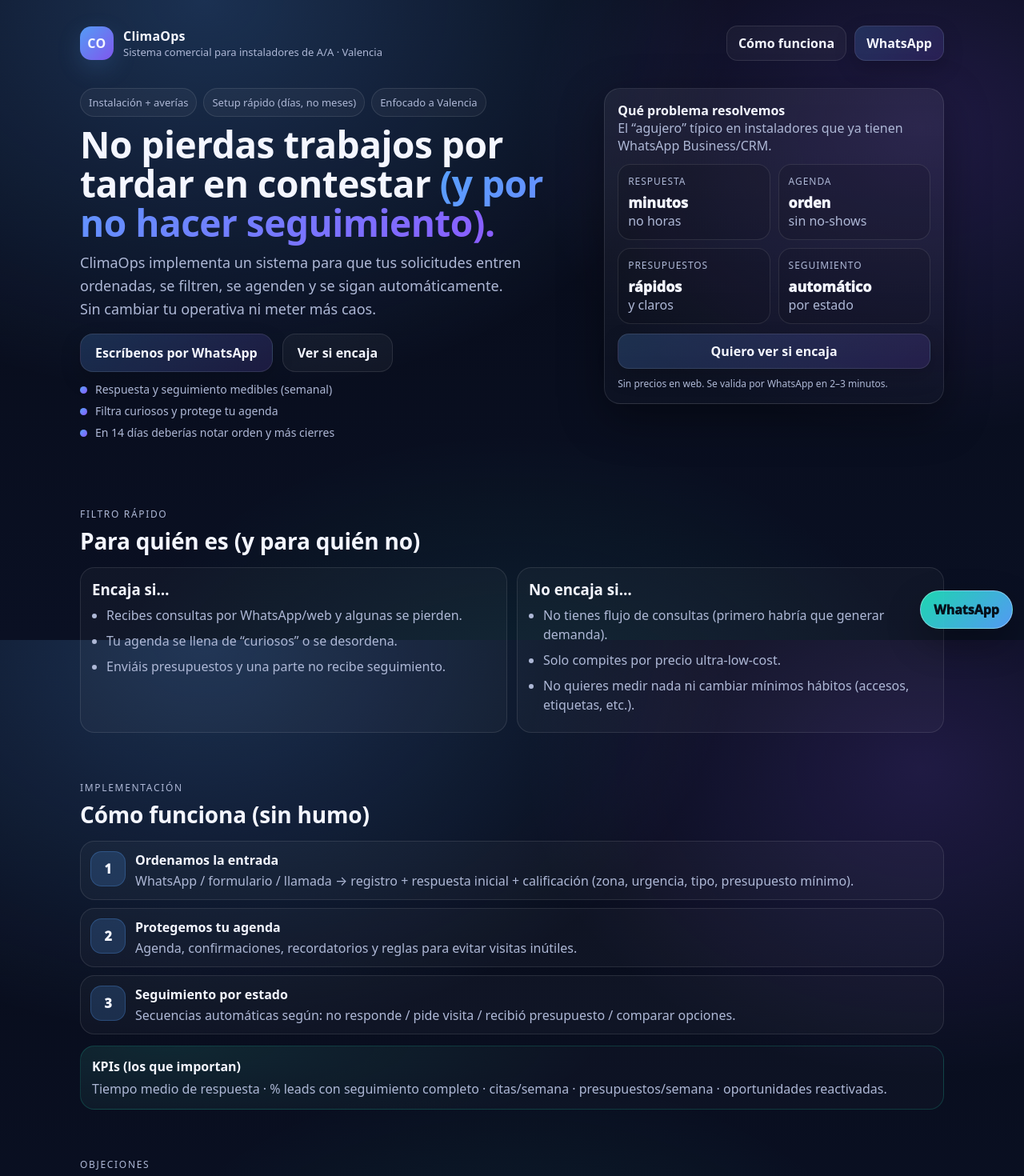
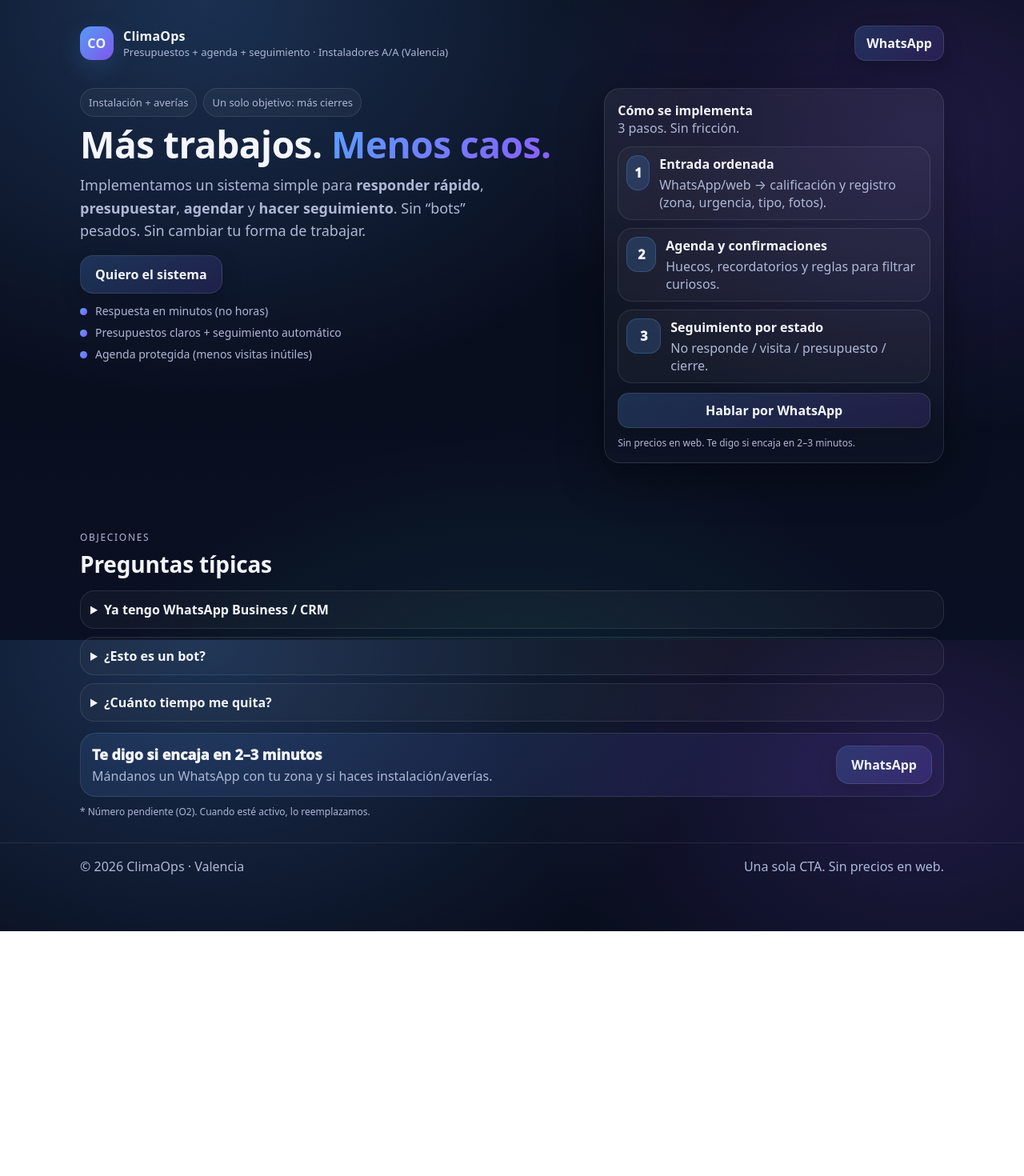
Before and after one commit to SafenSound21/climaops, a React (Vite) app: page / in a window 1280 px wide. Shown: the top 1470 px of the page at 80% size. After the commit the page ends 1164 px from the top, so only its background shows below. Built offline with nearby package versions, Linux system fonts and the light colour scheme.

Commit message:
Simplify landing + add ClimaOps favicon

```diff
--- a/index.html
+++ b/index.html
@@ -2,9 +2,10 @@
 <html lang="en">
   <head>
     <meta charset="UTF-8" />
-    <link rel="icon" type="image/svg+xml" href="/vite.svg" />
+    <link rel="icon" type="image/svg+xml" href="/favicon.svg" />
     <meta name="viewport" content="width=device-width, initial-scale=1.0" />
-    <title>climaops</title>
+    <meta name="description" content="ClimaOps: sistema de presupuestos, agenda y seguimiento para instaladores de aire acondicionado en Valencia." />
+    <title>ClimaOps · Más trabajos sin caos</title>
   </head>
   <body>
     <div id="root"></div>
--- a/src/App.tsx
+++ b/src/App.tsx
@@ -21,29 +21,6 @@
   return <span className="pill">{children}</span>;
 }
 
-function Section({ id, title, kicker, children }: { id?: string; title: string; kicker?: string; children: React.ReactNode }) {
-  return (
-    <section id={id} className="section">
-      <div className="container">
-        <div className="sectionHead">
-          {kicker ? <div className="kicker">{kicker}</div> : null}
-          <h2>{title}</h2>
-        </div>
-        {children}
-      </div>
-    </section>
-  );
-}
-
-function Card({ title, children }: { title: string; children: React.ReactNode }) {
-  return (
-    <div className="card">
-      <h3>{title}</h3>
-      <div className="muted">{children}</div>
-    </div>
-  );
-}
-
 function FAQ({ q, a }: { q: string; a: React.ReactNode }) {
   return (
     <details className="faq">
@@ -65,55 +42,48 @@
               </div>
               <div>
                 <div className="brandName">ClimaOps</div>
-                <div className="brandTag">Sistema comercial para instaladores de A/A · Valencia</div>
+                <div className="brandTag">Presupuestos + agenda + seguimiento · Instaladores A/A (Valencia)</div>
               </div>
             </div>
-            <div className="navCtas">
-              <a className="btn ghost" href="#como">Cómo funciona</a>
             <a className="btn" href={waLink()} target="_blank" rel="noreferrer">
               WhatsApp
             </a>
-            </div>
           </nav>
 
           <div className="hero">
             <div className="heroLeft">
               <div className="pills">
                 <Pill>Instalación + averías</Pill>
-                <Pill>Setup rápido (días, no meses)</Pill>
-                <Pill>Enfocado a Valencia</Pill>
+                <Pill>Un solo objetivo: más cierres</Pill>
               </div>
 
               <h1>
-                No pierdas trabajos por tardar en contestar
-                <span className="grad"> (y por no hacer seguimiento).</span>
+                Más trabajos.
+                <span className="grad"> Menos caos.</span>
               </h1>
               <p className="lead">
-                ClimaOps implementa un sistema para que tus solicitudes entren ordenadas, se filtren, se agenden y se sigan automáticamente.
-                Sin cambiar tu operativa ni meter más caos.
+                Implementamos un sistema simple para <b>responder rápido</b>, <b>presupuestar</b>, <b>agendar</b> y <b>hacer seguimiento</b>.
+                Sin “bots” pesados. Sin cambiar tu forma de trabajar.
               </p>
 
               <div className="heroCtas">
                 <a className="btn lg" href={waLink()} target="_blank" rel="noreferrer">
-                  Escríbenos por WhatsApp
-                </a>
-                <a className="btn lg ghost" href="#para-quien">
-                  Ver si encaja
+                  Quiero el sistema
                 </a>
               </div>
 
               <div className="micro">
                 <div className="microItem">
                   <span className="dot" />
-                  Respuesta y seguimiento medibles (semanal)
+                  Respuesta en minutos (no horas)
                 </div>
                 <div className="microItem">
                   <span className="dot" />
-                  Filtra curiosos y protege tu agenda
+                  Presupuestos claros + seguimiento automático
                 </div>
                 <div className="microItem">
                   <span className="dot" />
-                  En 14 días deberías notar orden y más cierres
+                  Agenda protegida (menos visitas inútiles)
                 </div>
               </div>
             </div>
@@ -122,39 +92,40 @@
               <div className="panel">
                 <div className="panelTop">
                   <div>
-                    <div className="panelTitle">Qué problema resolvemos</div>
-                    <div className="muted">El “agujero” típico en instaladores que ya tienen WhatsApp Business/CRM.</div>
+                    <div className="panelTitle">Cómo se implementa</div>
+                    <div className="muted">3 pasos. Sin fricción.</div>
                   </div>
                 </div>
 
-                <div className="metricGrid">
-                  <div className="metric">
-                    <div className="metricLabel">Respuesta</div>
-                    <div className="metricValue">minutos</div>
-                    <div className="muted">no horas</div>
+                <div className="steps compact">
+                  <div className="step">
+                    <div className="stepN">1</div>
+                    <div>
+                      <div className="stepTitle">Entrada ordenada</div>
+                      <div className="muted">WhatsApp/web → calificación y registro (zona, urgencia, tipo, fotos).</div>
                     </div>
-                  <div className="metric">
-                    <div className="metricLabel">Agenda</div>
-                    <div className="metricValue">orden</div>
-                    <div className="muted">sin no-shows</div>
                   </div>
-                  <div className="metric">
-                    <div className="metricLabel">Presupuestos</div>
-                    <div className="metricValue">rápidos</div>
-                    <div className="muted">y claros</div>
+                  <div className="step">
+                    <div className="stepN">2</div>
+                    <div>
+                      <div className="stepTitle">Agenda y confirmaciones</div>
+                      <div className="muted">Huecos, recordatorios y reglas para filtrar curiosos.</div>
                     </div>
-                  <div className="metric">
-                    <div className="metricLabel">Seguimiento</div>
-                    <div className="metricValue">automático</div>
-                    <div className="muted">por estado</div>
+                  </div>
+                  <div className="step">
+                    <div className="stepN">3</div>
+                    <div>
+                      <div className="stepTitle">Seguimiento por estado</div>
+                      <div className="muted">No responde / visita / presupuesto / cierre.</div>
+                    </div>
                   </div>
                 </div>
 
                 <div className="panelCta">
                   <a className="btn full" href={waLink()} target="_blank" rel="noreferrer">
-                    Quiero ver si encaja
+                    Hablar por WhatsApp
                   </a>
-                  <div className="fine">Sin precios en web. Se valida por WhatsApp en 2–3 minutos.</div>
+                  <div className="fine">Sin precios en web. Te digo si encaja en 2–3 minutos.</div>
                 </div>
               </div>
             </div>
@@ -162,82 +133,27 @@
         </div>
       </header>
 
-      <Section
-        id="para-quien"
-        title="Para quién es (y para quién no)"
-        kicker="Filtro rápido"
-      >
-        <div className="grid">
-          <Card title="Encaja si…">
-            <ul className="bullets">
-              <li>Recibes consultas por WhatsApp/web y algunas se pierden.</li>
-              <li>Tu agenda se llena de “curiosos” o se desordena.</li>
-              <li>Enviáis presupuestos y una parte no recibe seguimiento.</li>
-            </ul>
-          </Card>
-          <Card title="No encaja si…">
-            <ul className="bullets">
-              <li>No tienes flujo de consultas (primero habría que generar demanda).</li>
-              <li>Solo compites por precio ultra-low-cost.</li>
-              <li>No quieres medir nada ni cambiar mínimos hábitos (accesos, etiquetas, etc.).</li>
-            </ul>
-          </Card>
-        </div>
-      </Section>
-
-      <Section
-        id="como"
-        title="Cómo funciona (sin humo)"
-        kicker="Implementación"
-      >
-        <div className="steps">
-          <div className="step">
-            <div className="stepN">1</div>
-            <div>
-              <div className="stepTitle">Ordenamos la entrada</div>
-              <div className="muted">WhatsApp / formulario / llamada → registro + respuesta inicial + calificación (zona, urgencia, tipo, presupuesto mínimo).</div>
-            </div>
-          </div>
-          <div className="step">
-            <div className="stepN">2</div>
-            <div>
-              <div className="stepTitle">Protegemos tu agenda</div>
-              <div className="muted">Agenda, confirmaciones, recordatorios y reglas para evitar visitas inútiles.</div>
-            </div>
-          </div>
-          <div className="step">
-            <div className="stepN">3</div>
-            <div>
-              <div className="stepTitle">Seguimiento por estado</div>
-              <div className="muted">Secuencias automáticas según: no responde / pide visita / recibió presupuesto / comparar opciones.</div>
-            </div>
-          </div>
+      <section className="section">
+        <div className="container">
+          <div className="sectionHead">
+            <div className="kicker">Objeciones</div>
+            <h2>Preguntas típicas</h2>
           </div>
 
-        <div className="callout">
-          <div className="calloutTitle">KPIs (los que importan)</div>
-          <div className="muted">
-            Tiempo medio de respuesta · % leads con seguimiento completo · citas/semana · presupuestos/semana · oportunidades reactivadas.
-          </div>
-        </div>
-      </Section>
-
-      <Section title="Preguntas típicas" kicker="Objeciones">
           <div className="faqGrid">
             <FAQ
               q="Ya tengo WhatsApp Business / CRM"
               a={
                 <>
-                Perfecto: no lo reemplazamos. Lo que falta casi siempre es la ejecución constante: reglas, agenda, seguimiento y medición.
-                Nosotros implementamos ese sistema encima de lo que ya usas.
+                  Perfecto. No lo reemplazamos. Implementamos el sistema que casi siempre falta: reglas, agenda, seguimiento y medición.
                 </>
               }
             />
             <FAQ
-            q="No quiero un bot que moleste"
+              q="¿Esto es un bot?"
               a={
                 <>
-                Esto no es “un bot”. Son flujos cortos y útiles (preguntas de calificación y seguimiento). Y cuando toca, se pasa a atención humana.
+                  No. Son flujos cortos y útiles para calificar y dar seguimiento. Cuando toca, pasa a humano.
                 </>
               }
             />
@@ -245,32 +161,32 @@
               q="¿Cuánto tiempo me quita?"
               a={
                 <>
-                Una llamada inicial (30–45 min) y accesos básicos. El resto lo hacemos nosotros. El objetivo es que te quite tiempo, no que te lo robe.
+                  Una llamada inicial (30–45 min) y accesos básicos. El objetivo es que te quite trabajo desde la semana 1.
                 </>
               }
             />
           </div>
-      </Section>
 
-      <Section title="¿Hablamos?" kicker="Contacto">
-        <div className="ctaBand">
+          <div className="ctaBand" style={{ marginTop: 14 }}>
             <div>
-            <div className="ctaTitle">Te digo en 2–3 minutos si encaja</div>
-            <div className="muted">Mándanos un WhatsApp. Te haremos 3 preguntas y, si encaja, agendamos 10 min.</div>
+              <div className="ctaTitle">Te digo si encaja en 2–3 minutos</div>
+              <div className="muted">Mándanos un WhatsApp con tu zona y si haces instalación/averías.</div>
             </div>
             <a className="btn lg" href={waLink()} target="_blank" rel="noreferrer">
               WhatsApp
             </a>
           </div>
+
           <div className="fine" style={{ marginTop: 10 }}>
-          * Número pendiente (O2). Cuando esté activo, lo reemplazamos y desplegamos en Vercel.
+            * Número pendiente (O2). Cuando esté activo, lo reemplazamos.
           </div>
-      </Section>
+        </div>
+      </section>
 
       <footer className="footer">
         <div className="container footerInner">
           <div className="muted">© {new Date().getFullYear()} ClimaOps · Valencia</div>
-          <div className="muted">Hecho para convertir en móvil. Sin precios en web.</div>
+          <div className="muted">Una sola CTA. Sin precios en web.</div>
         </div>
       </footer>
 
--- a/src/site.css
+++ b/src/site.css
@@ -169,3 +169,17 @@
   .btn{ width: 100%; }
   .navCtas .btn.ghost{ display:none; }
 }
+
+/* Compact variant to keep page short */
+.steps.compact .step{ padding: 10px; }
+
+/* Mobile-first: sticky CTA only on mobile */
+@media (min-width: 920px){
+  .sticky{ display:none; }
+}
+
+/* Reduce section spacing on mobile */
+@media (max-width: 920px){
+  .section{ padding: 22px 0; }
+  .hero{ padding: 18px 0 18px; }
+}
```
Also changed, not shown: public/favicon.svg (added). Lines whose indentation alone changed are shown as unchanged.
